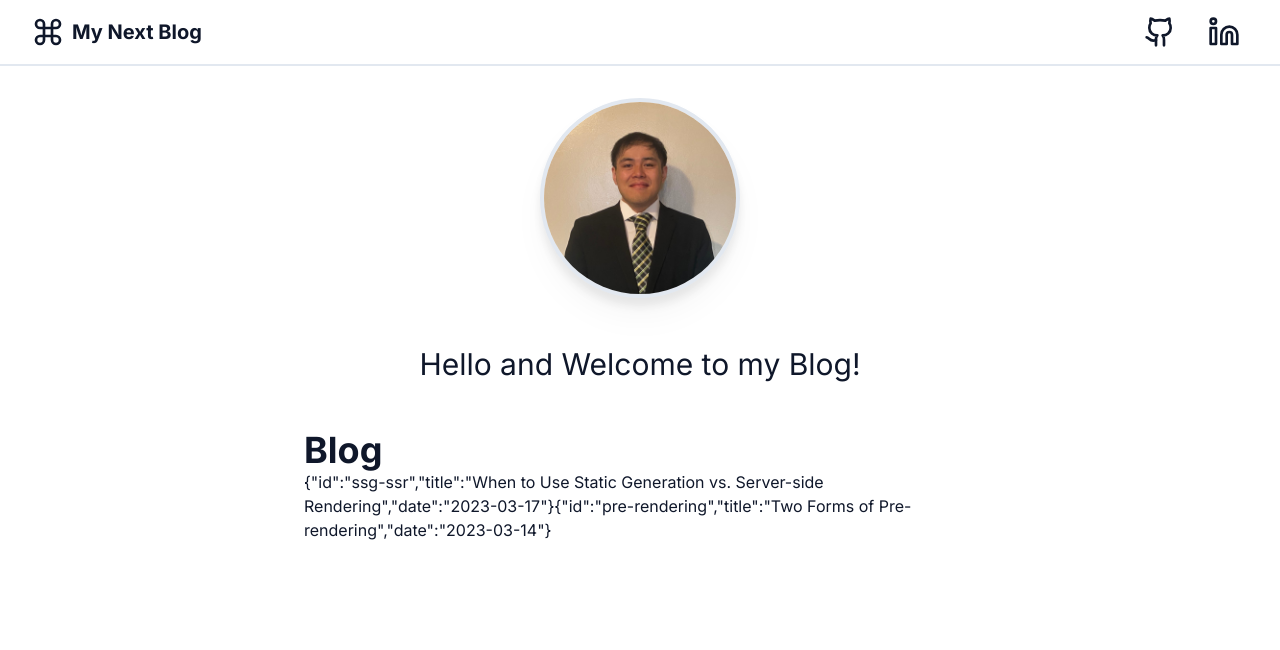
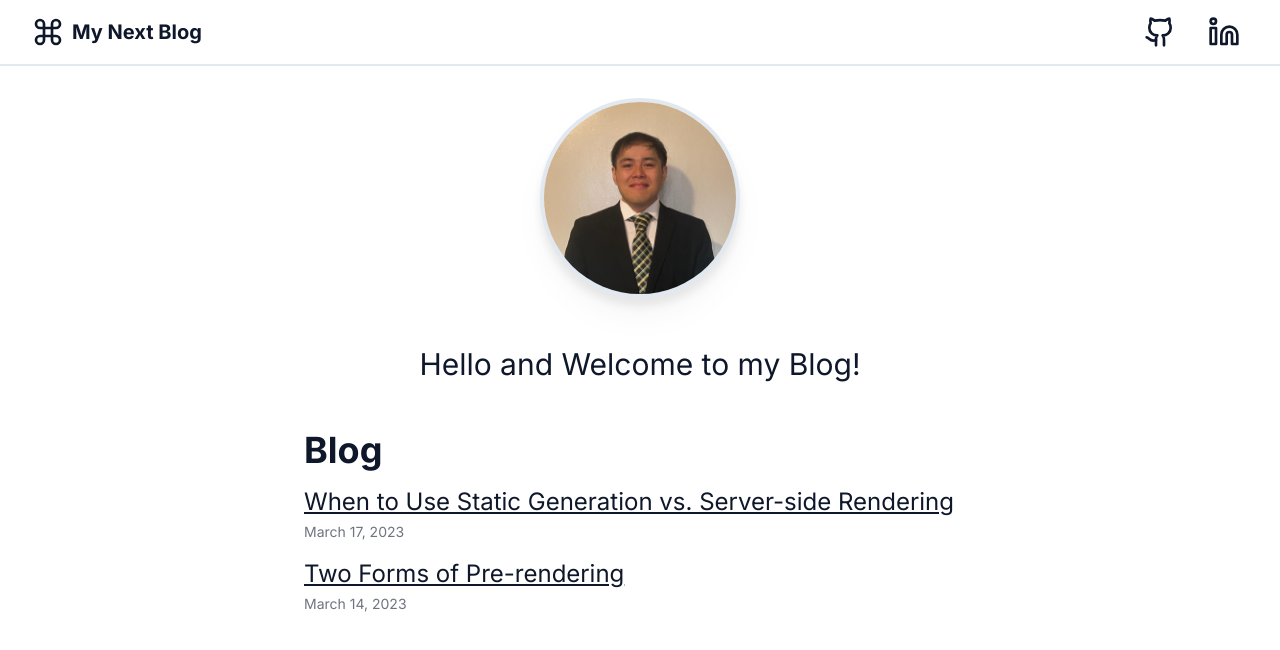
Before and after one commit to PattyCoding123/next-blog, a Next.js app: page / in a window 1280 px wide. Shown: the top 650 px of the page. Built offline with nearby package versions, Linux system fonts and the light colour scheme.

Commit message:
map over posts using the ListItem component

```diff
--- a/src/components/posts.tsx
+++ b/src/components/posts.tsx
@@ -1,4 +1,5 @@
 import { getSortedPostsData } from "@/lib/posts-data-parser";
+import ListItem from "./list-item";
 
 export default function Posts() {
   // Since the dir is in the root of the project, we don't need to pass any args
@@ -7,7 +8,11 @@ export default function Posts() {
   return (
     <section className="mx-auto mt-6 max-w-2xl">
       <h2 className="text-4xl font-bold text-foreground">Blog</h2>
-      <ul className="w-full">{posts.map((post) => JSON.stringify(post))}</ul>
+      <ul className="w-full">
+        {posts.map((post) => (
+          <ListItem post={post} key={post.id} />
+        ))}
+      </ul>
     </section>
   );
 }
```
